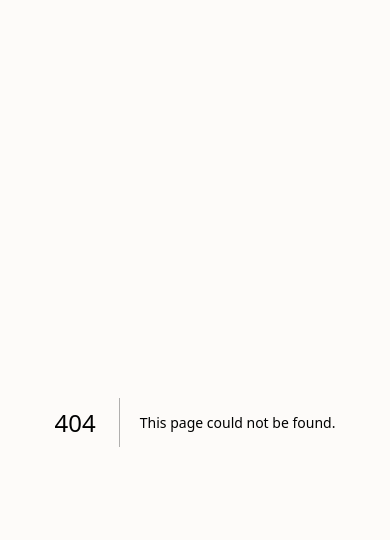
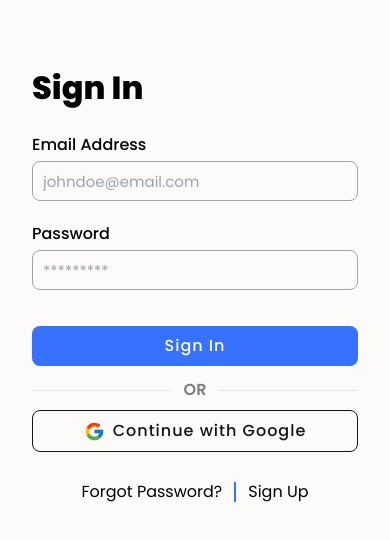
Before and after one commit to tamalCodes/TheTechies, a Next.js app: page /signin in a window 390 px wide. Before the commit this address had no page. Shown: the top 540 px of the page. Built offline with nearby package versions, Linux system fonts and the light colour scheme.

Commit message:
fix: auth page mobile style

```diff
--- /dev/null
+++ b/app/(auth)/signin/page.jsx
@@ -0,0 +1,75 @@
+import AuthHeader from "components/shared/auth/AuthHeader";
+import Link from "next/link";
+import Image from "next/image";
+import AuthBanner from "public/assets/auth/AuthBanner.svg";
+import { FcGoogle } from "react-icons/fc";
+
+export default function SignIn() {
+  return (
+    <>
+      <div className="px-8 pt-8 w-full tab:flex gap-8">
+        <div className="tab:w-[50%] tab:grow tab:px-[2rem]">
+          {/* <AuthHeader /> */}
+
+          <h1 className=" mt-8 text-[32px] font-poppins font-extrabold">
+            Sign In
+          </h1>
+
+          <form action="submit" className="mt-5 mb-7 flex flex-col gap-5">
+            <div>
+              <label htmlFor="email" className="auth_label">
+                Email Address
+              </label>
+              <input
+                type="email"
+                name="email"
+                id="email"
+                placeholder="johndoe@email.com"
+                className="auth_input"
+              />
+            </div>
+
+            <div>
+              <label htmlFor="password" className="auth_label">
+                Password
+              </label>
+              <input
+                type="password"
+                name="password"
+                id="password"
+                placeholder="*********"
+                className="auth_input"
+              />
+            </div>
+          </form>
+
+          <button className=" bg-blue rounded-[8px] text-[16px] px-8 py-2 text-white font-poppins tracking-[1px] font-medium mt-2 w-full">
+            Sign In
+          </button>
+
+          <div className="flex gap-3 items-center mt-3">
+            <hr className="w-full" />
+            <span className="font-poppins font-semibold opacity-50 text-[16px]">
+              OR
+            </span>
+            <hr className="w-full" />
+          </div>
+
+          <button className=" rounded-[8px] text-[16px] px-8 py-2 font-poppins tracking-[1px] font-medium mt-2 w-full border-solid border-[1px] border-black text-black flex items-center justify-center gap-2">
+            <FcGoogle className="text-[21px]" /> Continue with Google
+          </button>
+
+          <div className="font-poppins flex gap-3 items-center justify-center mt-7 text-[16px]">
+            <span>Forgot Password?</span>
+            <div className="h-[20px] border-l-[2px] border-l-blue border-solid tab:block"></div>
+            <span>Sign Up</span>
+          </div>
+        </div>
+
+        {/* <div className="hidden w-[50%] grow rounded-[8px] authpage_banner h-screen overflow-hidden tab:block">
+          <AuthHeader />
+        </div> */}
+      </div>
+    </>
+  );
+}
--- a/app/(auth)/signup/page.jsx
+++ b/app/(auth)/signup/page.jsx
@@ -1,23 +1,11 @@
+import AuthHeader from "components/shared/auth/AuthHeader";
 import Link from "next/link";
-import { FcGoogle } from "react-icons/fc";
-import { FiArrowLeft } from "react-icons/fi";
 
 export default function Signup() {
   return (
     <>
       <div className="px-8 pt-8">
-        <div className="flex gap-3 items-center">
-          <Link href={"/"}>
-            <button className="flex items-center gap-2 border-blue border-solid border-[1px]  rounded-[8px] text-[15px] h-[38px] px-3  font-poppins ">
-              <FiArrowLeft className="text-[20px]" />
-            </button>
-          </Link>
-
-          <button className="flex items-center gap-2 rounded-[8px] text-[16px] px-3 h-[38px] text-black border-blue border-solid border-[1px] font-poppins ">
-            <FcGoogle className="text-[20px]" />
-            Continue with Google
-          </button>
-        </div>
+        <AuthHeader />
 
         <h1 className=" mt-8 text-[28px] font-poppins font-bold">
           Join TekHub today
@@ -79,7 +67,9 @@ export default function Signup() {
 
         <p className="font-poppins text-[16px]">
           Already have an account ?{" "}
-          <span className="font-semibold text-blue">Login</span>
+          <Link href={"/signin"}>
+            <span className="font-semibold text-blue">Sign in</span>
+          </Link>
         </p>
 
         <button className=" bg-blue rounded-[8px] text-[16px] px-8 py-2 text-white font-poppins tracking-[1px] font-medium mt-2">
--- a/app/globals.css
+++ b/app/globals.css
@@ -112,3 +112,11 @@ body {
   background-blend-mode: multiply, overlay, saturation, darken, luminosity, screen;
   filter: blur(100px);
 }
+
+.authpage_banner {
+  background: rgba(54, 114, 255, 0.363);
+  backdrop-filter: blur(11px);
+  -webkit-backdrop-filter: blur(11px);
+  border-radius: 10px;
+  border: 1px solid rgba(255, 255, 255, 0.18);
+}
--- a/app/layout.jsx
+++ b/app/layout.jsx
@@ -3,7 +3,7 @@ import { Poppins, Nunito_Sans, Montserrat } from "next/font/google";
 
 const poppins = Poppins({
   subsets: ["latin"],
-  weight: ["400", "500", "600", "700"],
+  weight: ["400", "500", "600", "700", "800"],
   variable: "--font-poppins",
 });
 
--- a/components/private/Landing.jsx
+++ b/components/private/Landing.jsx
@@ -3,19 +3,18 @@
 import Image from "next/image";
 import React from "react";
 import { AiOutlineRight } from "react-icons/ai";
-
-import user1 from "public/assets/landing/user1.jpg";
-import user2 from "public/assets/landing/user2.jpg";
-import user3 from "public/assets/landing/user3.jpg";
-import user4 from "public/assets/landing/user4.jpg";
+import Reviews from "./landing/Reviews";
+import Link from "next/link";
 
 const Landing = () => {
   return (
     <div className="relative px-8 flex flex-col tab:items-center">
-      <h1 className=" font-bold text-black leading-none tracking-tight text-[45px] tab:text-[60px] tab:font-black tab:tracking-normal tab:text-center desktop:text-[62px] desktop:w-[70%]">
+      <h1 className="font-bold text-black leading-none tracking-tight text-[56px] tab:text-[60px] tab:font-black tab:tracking-normal tab:text-center desktop:text-[62px] desktop:w-[70%]">
         We are the{" "}
         <span className="text-blue leading-none">best tech community</span> to
-        ever {window.innerWidth > 1300 && <br />}exist.
+        ever{" "}
+        {typeof window !== "undefined" && window.innerWidth > 1300 && <br />}
+        exist.
       </h1>
 
       <p className="font-poppins text-black  leading-tight text-[17px] tab:text-[19px] font-normal mt-9 mb-9 tab:w-[70%] tab:text-center desktop:w-[50%] desktop:text-[16px]">
@@ -23,7 +22,12 @@ const Landing = () => {
         Build projects, collaborate, host events and much more.
       </p>
 
-      <div className="flex items-center gap-5">
+      <div className="flex flex-col gap-5 tab:flex-row-reverse tab:items-center tab:gap-3">
+        <Reviews />
+
+        <div className="hidden h-[46px] border-l-[3px] border-l-blue border-solid tab:block"></div>
+
+        <Link href={"/signup"}>
           <button className=" flex items-center justify-center gap-2 py-3 rounded-[6px] bg-blue text-white w-[200px] tab:w-auto tab:px-7">
             <span className="hidden tab:block text-[16px] font-poppins leading-none font-medium">
               Intrested? Sign Up
@@ -33,45 +37,7 @@ const Landing = () => {
             </span>
             <AiOutlineRight className="text-[16px] font-bold" />
           </button>
-
-        <div className=" h-[46px] border-l-[3px] border-l-blue border-solid;"></div>
-
-        <div className="flex flex-col gap-2 ">
-          <div className="relative flex w-[109px] h-[33px]">
-            <Image
-              src={user1}
-              width={400}
-              height={400}
-              alt="Hello world"
-              className="avatar left-0 z-[4]"
-            />
-            <Image
-              src={user2}
-              width={400}
-              height={400}
-              alt="Hello world"
-              className="avatar left-12 z-[2] "
-            />
-            <Image
-              src={user3}
-              width={400}
-              height={400}
-              alt="Hello world"
-              className="avatar left-6 z-[3]"
-            />
-            <Image
-              src={user4}
-              width={400}
-              height={400}
-              alt="Hello world"
-              className="avatar  left-[75px]"
-            />
-          </div>
-
-          <p className="font-poppins text-black text-[14px] m-0 leading-none  opacity-85">
-            Trusted by over <span className="font-semibold">1000+</span> techies
-          </p>
-        </div>
+        </Link>
       </div>
     </div>
   );
--- /dev/null
+++ b/components/private/landing/Reviews.jsx
@@ -0,0 +1,52 @@
+import Image from "next/image";
+
+import user1 from "public/assets/landing/user1.jpg";
+import user2 from "public/assets/landing/user2.jpg";
+import user3 from "public/assets/landing/user3.jpg";
+import user4 from "public/assets/landing/user4.jpg";
+
+export default function Reviews() {
+  return (
+    <>
+      <div className="flex items-center tab:flex-col gap-2 tab:items-start ">
+        <div className="relative flex w-[109px] h-[33px]">
+          <Image
+            src={user1}
+            width={400}
+            height={400}
+            alt="Hello world"
+            className="avatar left-0 z-[4]"
+          />
+          <Image
+            src={user2}
+            width={400}
+            height={400}
+            alt="Hello world"
+            className="avatar left-12 z-[2] "
+          />
+          <Image
+            src={user3}
+            width={400}
+            height={400}
+            alt="Hello world"
+            className="avatar left-6 z-[3]"
+          />
+          <Image
+            src={user4}
+            width={400}
+            height={400}
+            alt="Hello world"
+            className="avatar  left-[75px]"
+          />
+        </div>
+
+        <div className="h-[46px] border-l-[3px] border-l-blue border-solid tab:hidden"></div>
+
+        <p className="font-poppins text-black text-[14px] m-0 leading-none  opacity-85">
+          Trusted by over <br className="tab:hidden" />
+          <span className="font-semibold">1000+</span> techies
+        </p>
+      </div>
+    </>
+  );
+}
--- /dev/null
+++ b/components/shared/auth/AuthHeader.jsx
@@ -0,0 +1,31 @@
+import Link from "next/link";
+import { FiArrowLeft } from "react-icons/fi";
+import { FcGoogle } from "react-icons/fc";
+
+export default function AuthHeader({ goBack }) {
+  return (
+    <>
+      <div className="flex gap-3 items-center">
+        <Link href={"/"}>
+          <button className="flex items-center gap-2 border-blue border-solid border-[1px]  rounded-[8px] text-[15px] h-[38px] px-3  font-poppins tab:hidden ">
+            <FiArrowLeft className="text-[20px]" />
+          </button>
+        </Link>
+
+        <button className="flex items-center gap-2 rounded-[8px] text-[16px] px-3 h-[38px] text-black border-blue border-solid border-[1px] font-poppins tab:hidden">
+          <FcGoogle className="text-[20px]" />
+          Continue with Google
+        </button>
+
+        {goBack && (
+          <Link href={"/"}>
+            <button className="flex items-center gap-2 bg-black font-poppins text-white text-[15px] px-4 py-2 rounded-[6px]">
+              <FiArrowLeft className="text-[16px]" />
+              Go Back
+            </button>
+          </Link>
+        )}
+      </div>
+    </>
+  );
+}
```
Also changed, not shown: public/assets/auth/AuthBanner.svg (added). Lines whose indentation alone changed are shown as unchanged.
